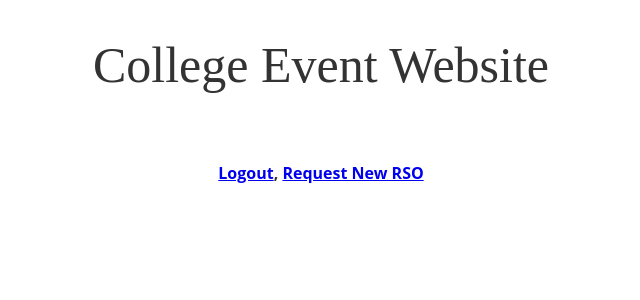
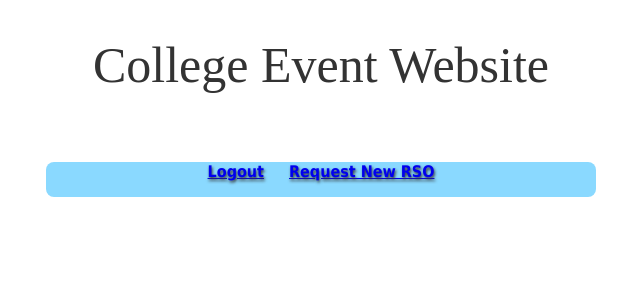
Before and after one commit to lsosa/COP4710, a PHP site: page /index.php in a window 1280 px wide. Shown: the top 300 px of the page, without its empty margins (319-959 px from the left). Run offline with PHP 8.4, Linux system fonts and the light colour scheme; a user stored in the database is signed in; some web fonts are replaced.

Commit message:
changed the "nav bar"
Made the "nav bar" more spaced and added design

```diff
--- a/index.php
+++ b/index.php
@@ -18,11 +18,11 @@ session_start();
 				<form action="login_submit.php" method="post">
 					<fieldset>
 						<p>
-							<label for="username">Username</label>
+							<label for="username">Username:</label>
 							<input type="text" id="username" name="username" value="" maxlength="20" />
 						</p>
 						<p>
-							<label for="password">Password</label>
+							<label for="password">Password:</label>
 							<input type="password" id="password" name="password" value="" maxlength="20" />
 						</p>
 						<p>
@@ -42,18 +42,34 @@ session_start();
 
 			<center><p class="body">
 
+			<style>
+				#navbar
+					{
+					width: 550px;
+					height: 35px;
+					font-size: 16px;
+					font-family: Tahoma, Geneva, sans-serif;
+					font-weight: bold;
+					text-align: center;
+					text-shadow: 1px 2px 3px #333333;
+					background-color: #8AD9FF;
+					border-radius: 8px;
+					text-decoration: none;
+					}
+			</style>
+
 				<?php if(isset($_SESSION['user_priv']) && $_SESSION['user_priv'] == 3): ?>
-
-					<h4><a href="logout.php">Logout</a>, <a href="/">Request New RSO</a></h4>
-
+					<div id="navbar">
+						<h4><a href="logout.php">Logout</a> &nbsp&nbsp&nbsp <a href="/">Request New RSO</a></h4>
+					</div>
 				<?php elseif (isset($_SESSION['user_priv']) && $_SESSION['user_priv'] == 2): ?>
-
-					<h4><a href="logout.php">Logout</a>, <a href="/">Host Event</a></h4>
-
+					<div id="navbar">
+					<h4><a href="logout.php">Logout</a> &nbsp&nbsp&nbsp <a href="/">Host Event</a></h4>
+					</div>
 				<?php elseif (isset($_SESSION['user_priv']) && $_SESSION['user_priv'] == 1): ?>
-
-					<h4><a href="logout.php">Logout</a>, <a href="create_university_profile.php">Create University Profile</a>, <a href="/">Approve Events</a></h4>
-
+					<div id="navbar">
+					<h4><a href="logout.php">Logout</a> &nbsp&nbsp&nbsp <a href="create_university_profile.php">Create University Profile</a> &nbsp&nbsp&nbsp <a href="/">Approve Events</a></h4>
+					</div>
 				<?php else: ?>
 
 					<h4><a href="logout.php">Logout</a>, Error: User privilege not set! </h4>
```
